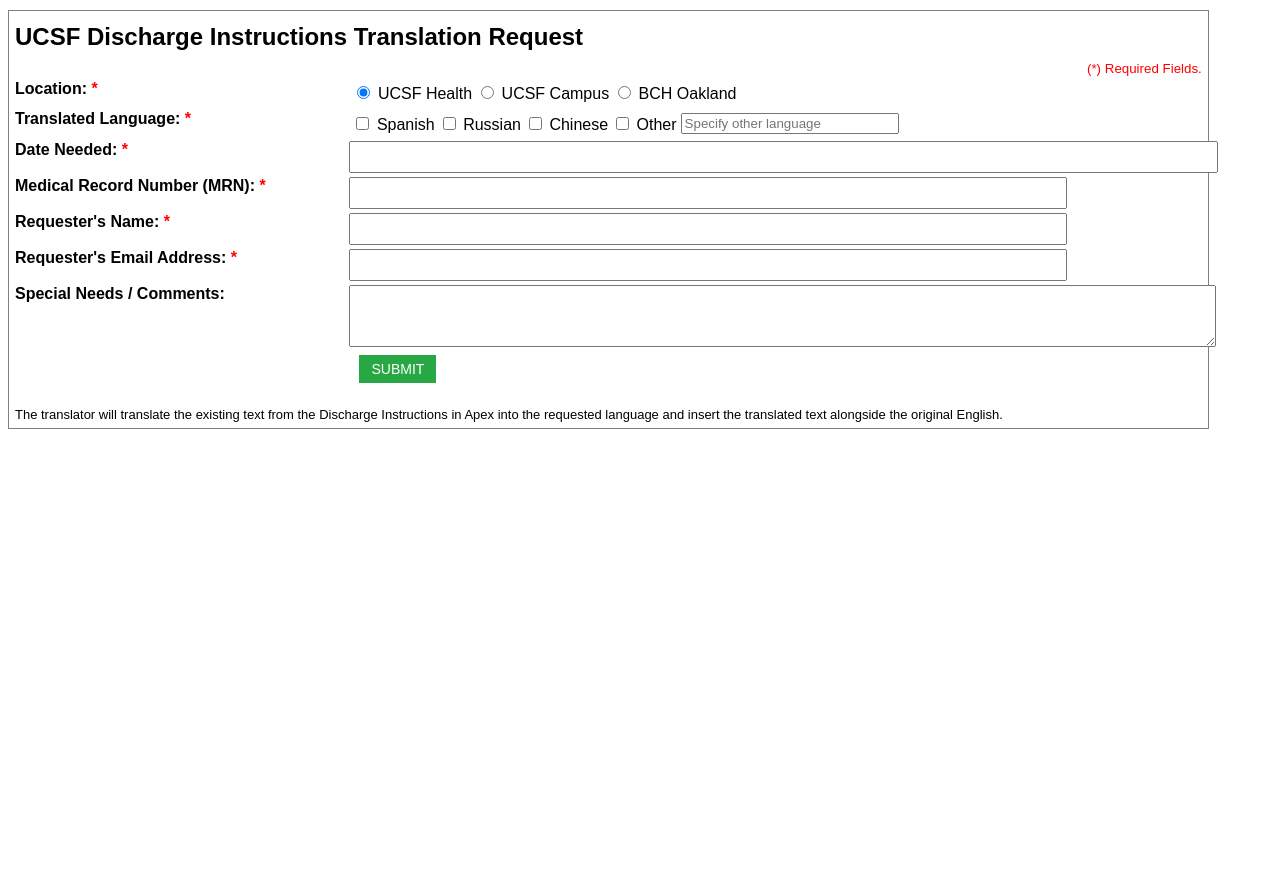
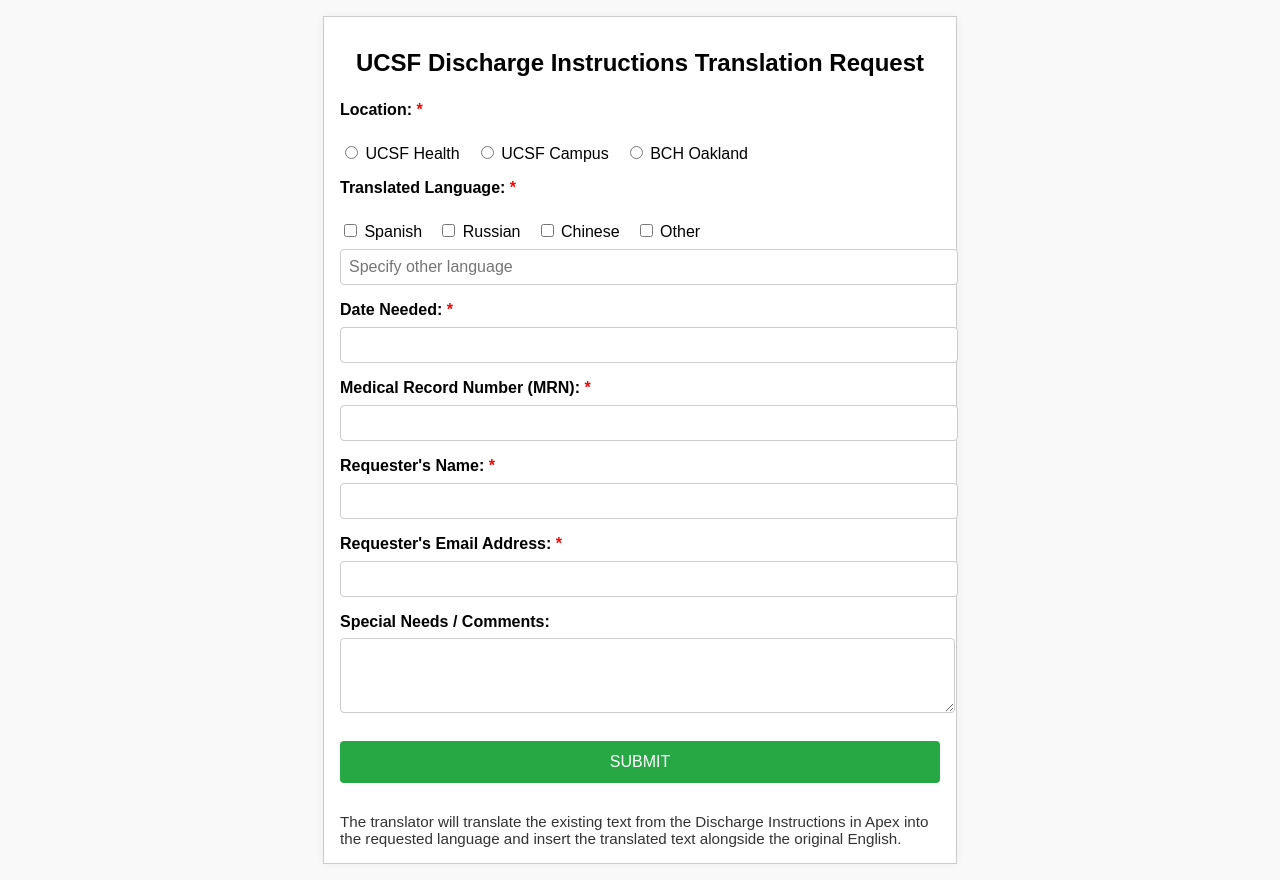
Before and after one commit to jasonsilvarudberg/ucsf-dci-translation-form, a plain HTML site: page index.html in a window 1280 px wide. Before the commit the page ends 800 px from the top, so only its background shows below. Drawn offline with Linux system fonts and the light colour scheme.

Commit message:
Add files via upload

```diff
--- a/index.html
+++ b/index.html
@@ -1,3 +1,4 @@
+
 <!DOCTYPE html>
 <html lang="en">
 <head>
@@ -7,127 +8,108 @@
   <style>
     body {
       font-family: Arial, sans-serif;
+      margin: 0;
+      padding: 1em;
+      background-color: #f9f9f9;
     }
-    .btn-success {
+    .container {
+      background-color: #fff;
+      border: 1px solid #ccc;
+      padding: 1em;
+      max-width: 600px;
+      margin: auto;
+      box-shadow: 0 0 10px rgba(0,0,0,0.05);
+    }
+    h1 {
+      font-size: 1.5em;
+      text-align: center;
+      margin-bottom: 1em;
+    }
+    label {
+      display: block;
+      margin-top: 1em;
+      font-weight: bold;
+    }
+    input[type="text"],
+    textarea {
+      width: 100%;
+      padding: 0.5em;
+      margin-top: 0.5em;
+      font-size: 1em;
+      border: 1px solid #ccc;
+      border-radius: 4px;
+    }
+    .checkbox-group, .radio-group {
+      display: flex;
+      flex-wrap: wrap;
+      gap: 1em;
+      margin-top: 0.5em;
+    }
+    .checkbox-group label,
+    .radio-group label {
+      font-weight: normal;
+    }
+    .submit-btn {
+      margin-top: 1.5em;
+      padding: 0.75em;
       background-color: #28a745;
       color: white;
+      font-size: 1em;
       border: none;
-      padding: 6px 12px;
-      font-size: 14px;
+      border-radius: 4px;
+      width: 100%;
       cursor: pointer;
     }
-    .leftHeading {
-      font-weight: bold;
-      vertical-align: top;
-      padding-right: 10px;
+    .note {
+      margin-top: 2em;
+      font-size: 0.95em;
+      color: #333;
     }
-    .form-control {
-      width: 100%;
-      padding: 6px;
-      font-size: 14px;
-    }
-    .form-controlWaterMark {
-      width: 100%;
-      padding: 6px;
-      font-size: 14px;
+    .required {
+      color: red;
     }
   </style>
 </head>
 <body>
+  <div class="container">
+    <h1>UCSF Discharge Instructions Translation Request</h1>
 
-  <table id="ctl00_MainContent_Table1" class="boxscheme" cellspacing="2" cellpadding="1" border="0" style="border-width:1px;border-style:solid;width:95%;margin-top:10px; padding: 3px">
-    <tbody>
-      <!-- Title -->
-      <tr>
-        <td colspan="3" style="color:Black;font-size:18pt;font-weight:bold;height:40px;text-align:left;">
-          UCSF Discharge Instructions Translation Request
-        </td>
-      </tr>
+    <label>Location: <span class="required">*</span></label>
+    <div class="radio-group">
+      <label><input type="radio" name="location"> UCSF Health</label>
+      <label><input type="radio" name="location"> UCSF Campus</label>
+      <label><input type="radio" name="location"> BCH Oakland</label>
+    </div>
 
-      <tr>
-        <td></td>
-        <td></td>
-        <td style="color:Red;font-size:10pt;font-weight:normal;">
-          <div style="float:right;">(*) Required Fields.</div>
-        </td>
-      </tr>
+    <label>Translated Language: <span class="required">*</span></label>
+    <div class="checkbox-group">
+      <label><input type="checkbox" name="language"> Spanish</label>
+      <label><input type="checkbox" name="language"> Russian</label>
+      <label><input type="checkbox" name="language"> Chinese</label>
+      <label><input type="checkbox" name="language"> Other</label>
+    </div>
+    <input type="text" placeholder="Specify other language">
 
-      <!-- Location -->
-      <tr style="border-width:2px;border-style:solid;height:25px;">
-        <td class="leftHeading"><span style="font-weight:bold;">Location:</span>&nbsp;<span style="color:Red;font-weight:bold;">*</span></td>
-        <td>
-          <table border="0">
-            <tr>
-              <td><label class="radio-inline"><input type="radio" name="rdBtnHospitals" checked="checked"> UCSF Health</label></td>
-              <td><label class="radio-inline"><input type="radio" name="rdBtnHospitals"> UCSF Campus</label></td>
-              <td><label class="radio-inline"><input type="radio" name="rdBtnHospitals"> BCH Oakland</label></td>
-            </tr>
-          </table>
-        </td>
-      </tr>
+    <label>Date Needed: <span class="required">*</span></label>
+    <input type="text">
 
-      <!-- Translated Language -->
-      <tr style="height:25px;">
-        <td class="leftHeading"><span style="font-weight:bold;">Translated Language:</span>&nbsp;<span style="color:Red;font-weight:bold;">*</span></td>
-        <td>
-          <table border="0">
-            <tr>
-              <td><label class="checkbox-inline"><input type="checkbox" name="rdBtnSpanish"> Spanish</label></td>
-              <td><label class="checkbox-inline"><input type="checkbox" name="rdBtnRussian"> Russian</label></td>
-              <td><label class="checkbox-inline"><input type="checkbox" name="rdBtnChinese"> Chinese</label></td>
-              <td><label class="checkbox-inline"><input type="checkbox" name="rdBtnOther"> Other</label></td>
-              <td><input type="text" name="OtherLanguageText" style="width:210px;" placeholder="Specify other language"></td>
-            </tr>
-          </table>
-        </td>
-      </tr>
+    <label>Medical Record Number (MRN): <span class="required">*</span></label>
+    <input type="text">
 
-      <!-- Date Needed -->
-      <tr>
-        <td class="leftHeading"><span style="font-weight:bold;">Date Needed:</span>&nbsp;<span style="color:Red;font-weight:bold;">*</span></td>
-        <td colspan="2"><input type="text" class="form-controlWaterMark watermark"></td>
-      </tr>
+    <label>Requester's Name: <span class="required">*</span></label>
+    <input type="text">
 
-      <!-- MRN -->
-      <tr>
-        <td class="leftHeading"><span style="font-weight:bold;">Medical Record Number (MRN):</span>&nbsp;<span style="color:Red;font-weight:bold;">*</span></td>
-        <td><input type="text" class="form-control"></td>
-      </tr>
+    <label>Requester's Email Address: <span class="required">*</span></label>
+    <input type="text">
 
-      <!-- Requester's Name -->
-      <tr>
-        <td class="leftHeading"><span style="font-weight:bold;">Requester's Name:</span>&nbsp;<span style="color:Red;font-weight:bold;">*</span></td>
-        <td><input type="text" class="form-control"></td>
-      </tr>
+    <label>Special Needs / Comments:</label>
+    <textarea rows="4"></textarea>
 
-      <!-- Requester's Email -->
-      <tr>
-        <td class="leftHeading"><span style="font-weight:bold;">Requester's Email Address:</span>&nbsp;<span style="color:Red;font-weight:bold;">*</span></td>
-        <td><input type="text" class="form-control"></td>
-      </tr>
+    <button class="submit-btn">SUBMIT</button>
 
-      <!-- Special Needs / Comments -->
-      <tr>
-        <td class="leftHeading" valign="top"><span style="font-weight:bold;">Special Needs / Comments:</span></td>
-        <td colspan="2"><textarea rows="3" cols="50" class="form-controlWaterMark watermark"></textarea></td>
-      </tr>
-
-      <!-- Submit Button -->
-      <tr>
-        <td>&nbsp;</td>
-        <td><div style="margin-left:10px;"><input type="submit" value="SUBMIT" class="btn-success"></div></td>
-      </tr>
-
-      <!-- Final Note -->
-      <tr>
-        <td colspan="3">
-          <div style="margin-top:20px; font-size:13px;">
-            The translator will translate the existing text from the Discharge Instructions in Apex into the requested language and insert the translated text alongside the original English.
-          </div>
-        </td>
-      </tr>
-    </tbody>
-  </table>
-
+    <div class="note">
+      The translator will translate the existing text from the Discharge Instructions in Apex into the requested language and insert the translated text alongside the original English.
+    </div>
+  </div>
 </body>
 </html>
```
